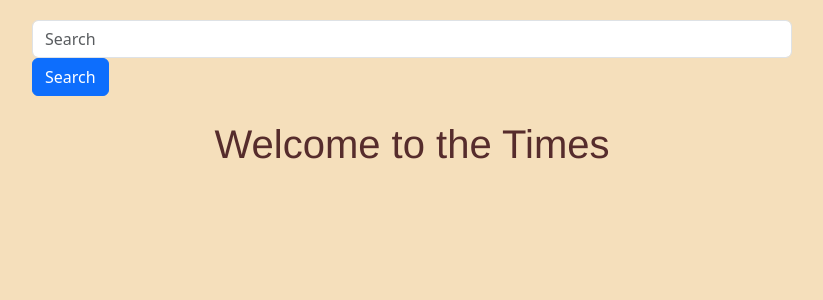
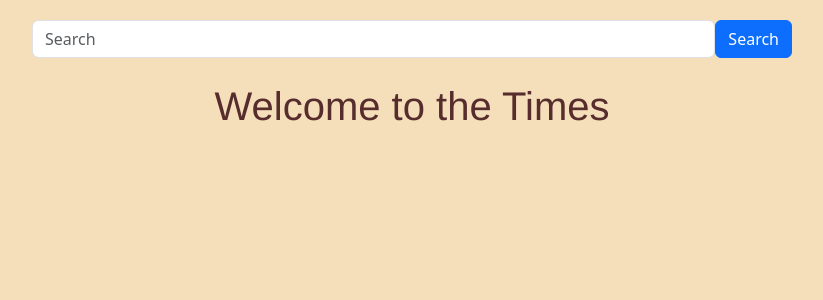
Before and after one commit to obedNuertey1/news-website, a Flask app: page / in a window 1280 px wide. Shown: the part 63-363 px from the top of the page, without its empty margins (228-1051 px from the left). Run offline with Flask 2, Linux system fonts and the light colour scheme; data that the repository does not hold is empty; style sheets or scripts are compiled from the project's sources.

Commit message:
patch: on line 63 to 67 ./static/styles.scss

```diff
--- a/static/styles.scss
+++ b/static/styles.scss
@@ -59,3 +59,9 @@ h1{
     margin-bottom: 30px;
     font-family: $font-family-main;
 }
+
+form{
+    display: flex;
+    justify-content: center;
+    margin-bottom: 25px;
+}
```
